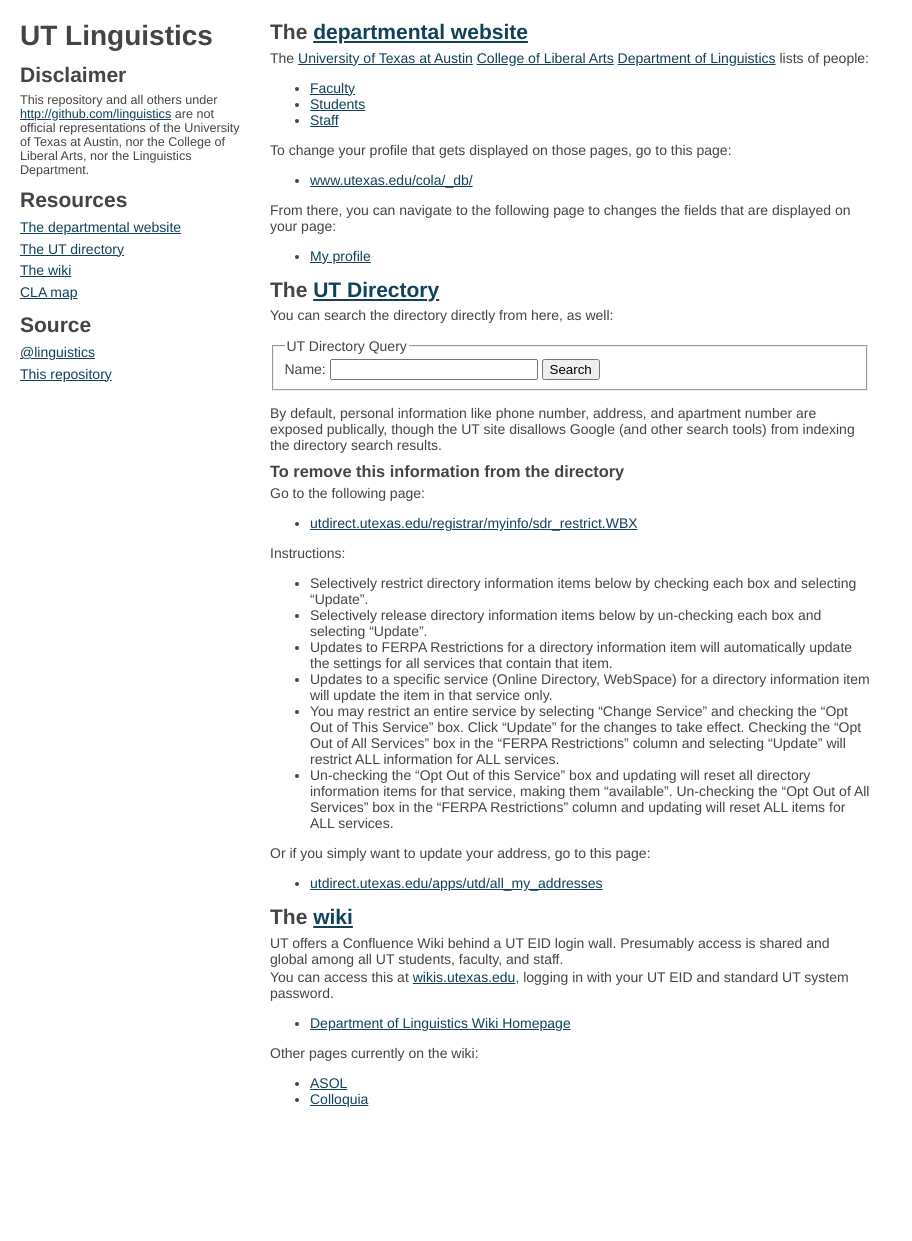
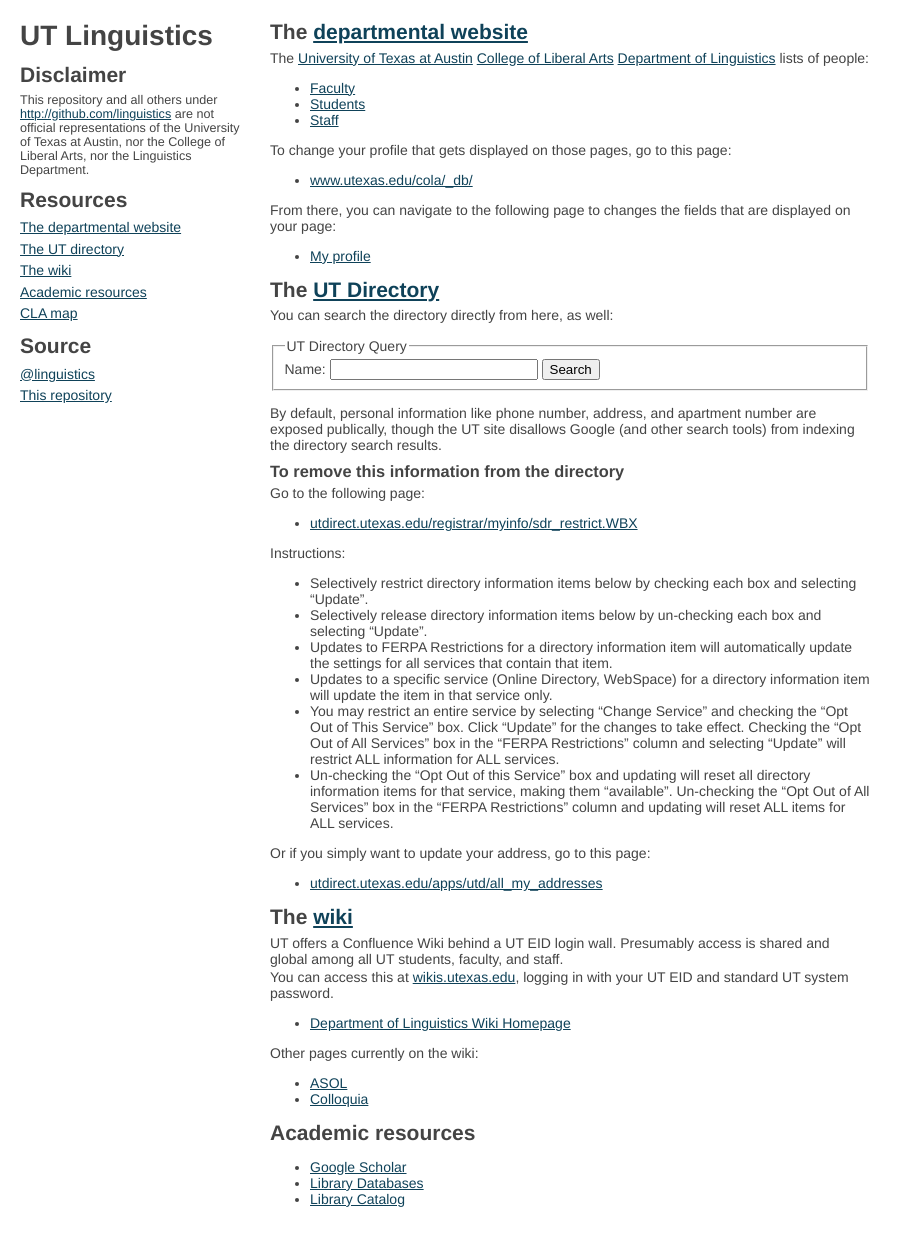
Before and after one commit to linguistics/linguistics.github.io, a Jekyll site: the page built from index.md, in a window 1280 px wide and 1241 px high. Shown: the whole window, without its empty margins (0-912 px from the left). Built offline with Jekyll 4.4.1, drawn with Linux system fonts in a browser that asks for light colours.

Commit message:
Add little 'Academic resources' section at the bottom

```diff
--- a/_layouts/default.html
+++ b/_layouts/default.html
@@ -65,6 +65,7 @@
       <a href="#the_departmental_website">The departmental website</a>
       <a href="#the_ut_directory">The UT directory</a>
       <a href="#the_wiki">The wiki</a>
+      <a href="#academic_resources">Academic resources</a>
       <a href="/cla/map.html">CLA map</a>
 
       <h2>Source</h2>
--- a/index.md
+++ b/index.md
@@ -65,3 +65,10 @@
 
 * [ASOL](https://wikis.utexas.edu/display/linguistics/Associated+Students+of+Linguistics)
 * [Colloquia](https://wikis.utexas.edu/display/linguistics/Colloquia)
+
+
+# Academic resources
+
+* [Google Scholar](http://scholar.google.com.ezproxy.lib.utexas.edu/)
+* [Library Databases](https://login.ezproxy.lib.utexas.edu/menu)
+* [Library Catalog](http://catalog.lib.utexas.edu/)
```
